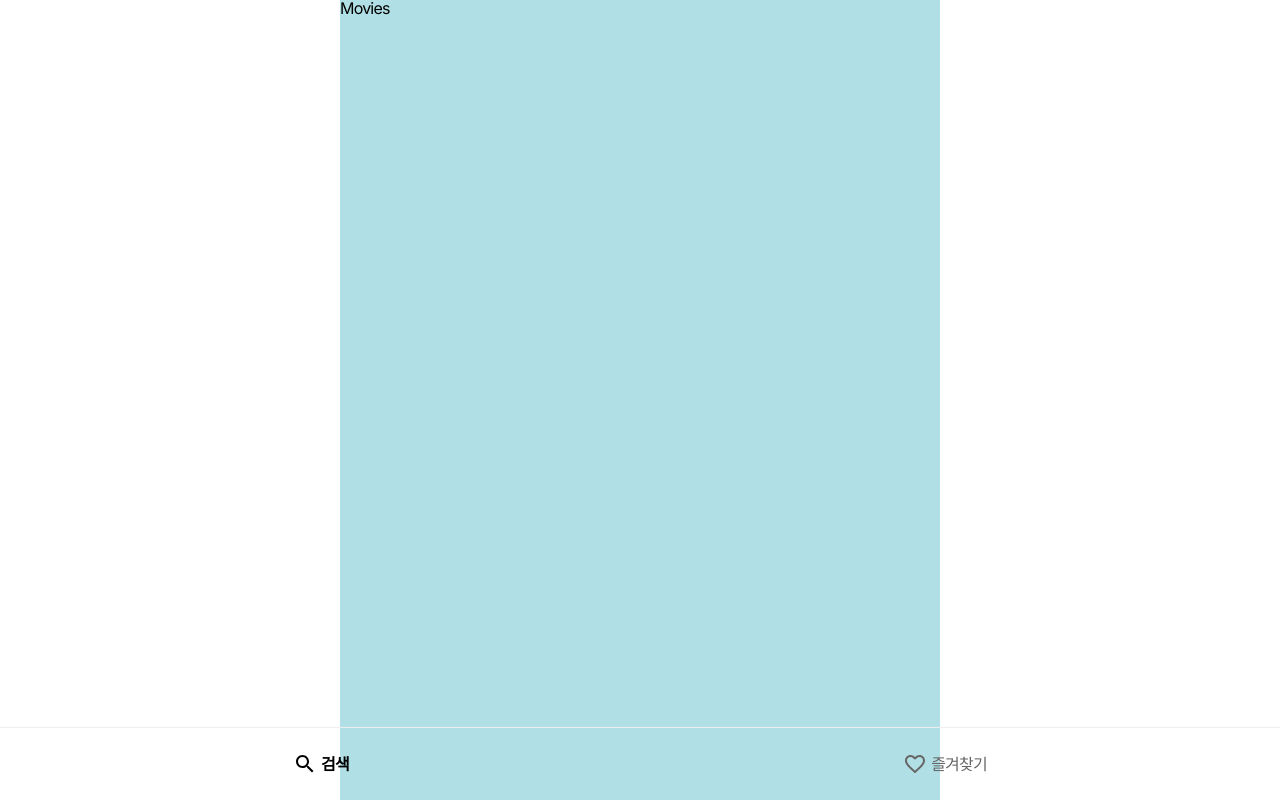
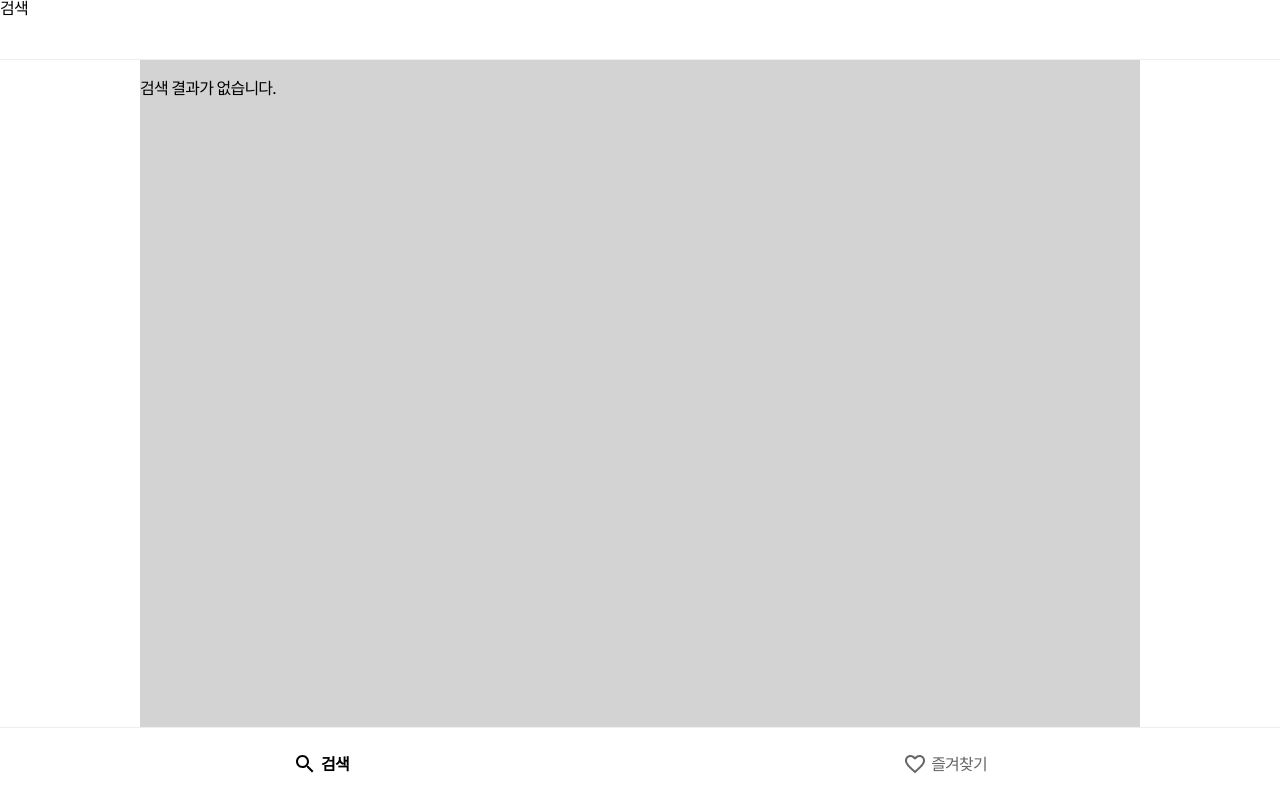
Before and after one commit to kec0130/grip-movie-app, a React (Create React App) app: page / in a window 1280 px wide. Built offline with nearby package versions, Linux system fonts and the light colour scheme.

Commit message:
Add global header

```diff
--- a/src/components/GNB/GNB.module.scss
+++ b/src/components/GNB/GNB.module.scss
@@ -5,8 +5,8 @@
   left: 0;
   right: 0;
   bottom: 0;
-  width: inherit;
   padding: 24px 16px;
+  background-color: colors.$GNB;
   border-top: 1px solid colors.$GRAYE;
 
   ul {
--- /dev/null
+++ b/src/components/Header/Header.module.scss
@@ -0,0 +1,12 @@
+@use '/src/styles/constants/colors';
+@use '/src/styles/constants/sizes';
+
+.header {
+  position: fixed;
+  top: 0;
+  left: 0;
+  right: 0;
+  height: sizes.$HEADER_H;
+  background-color: colors.$GNB;
+  border-bottom: 1px solid colors.$GRAYE;
+}
--- /dev/null
+++ b/src/components/Header/index.tsx
@@ -0,0 +1,11 @@
+import styles from './Header.module.scss'
+
+interface HeaderProps {
+  children: JSX.Element | string
+}
+
+const Header = ({ children }: HeaderProps) => {
+  return <header className={styles.header}>{children}</header>
+}
+
+export default Header
--- a/src/routes/Favorites/index.tsx
+++ b/src/routes/Favorites/index.tsx
@@ -1,4 +1,11 @@
+import Header from 'components/Header'
+
 const Favorites = () => {
-  return <div>Favorites</div>
+  return (
+    <div>
+      <Header>내 즐겨찾기</Header>
+      <main>즐겨찾기 목록</main>
+    </div>
+  )
 }
 export default Favorites
--- a/src/routes/Movies/index.tsx
+++ b/src/routes/Movies/index.tsx
@@ -1,4 +1,11 @@
+import Header from 'components/Header'
+
 const Movies = () => {
-  return <div>Movies</div>
+  return (
+    <div>
+      <Header>검색</Header>
+      <main>검색 결과가 없습니다.</main>
+    </div>
+  )
 }
 export default Movies
--- a/src/routes/Routes.module.scss
+++ b/src/routes/Routes.module.scss
@@ -1,6 +1,10 @@
+@use '/src/styles/constants/colors';
+@use '/src/styles/constants/sizes';
+
 .app {
-  max-width: 600px;
+  max-width: 1000px;
   height: 100vh;
   margin: 0 auto;
-  background-color: powderblue;
+  padding-top: calc(sizes.$HEADER_H + 20px);
+  background-color: colors.$BACKGROUND;
 }
--- a/src/routes/index.tsx
+++ b/src/routes/index.tsx
@@ -6,6 +6,7 @@ import styles from './Routes.module.scss'
 
 const App = () => {
   return (
+    <div className={styles.appContainer}>
       <div className={styles.app}>
         <Routes>
           <Route path='/' element={<Movies />} />
@@ -13,6 +14,7 @@ const App = () => {
         </Routes>
         <GNB />
       </div>
+    </div>
   )
 }
 
--- a/src/styles/constants/_colors.scss
+++ b/src/styles/constants/_colors.scss
@@ -22,3 +22,6 @@ $PINK: #ff2d55;
 $BIG_TITLE: #1f315b;
 $TASKS_TITLE: #8f99bf;
 $TASK_ITEM_TITLE: #4f566f;
+
+$BACKGROUND: lightgray;
+$GNB: $WHITE;
--- a/src/styles/constants/_sizes.scss
+++ b/src/styles/constants/_sizes.scss
@@ -1,2 +1,4 @@
 $H_NAV: 50px;
 $H_NAV_SD: 60px;
+
+$HEADER_H: 60px;
```
Lines whose indentation alone changed are shown as unchanged.
